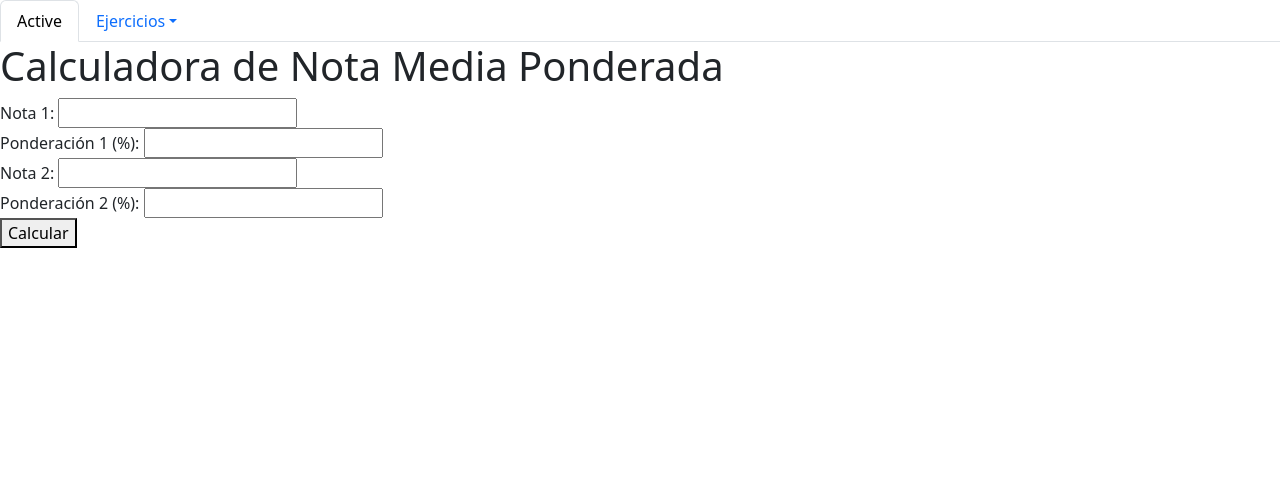
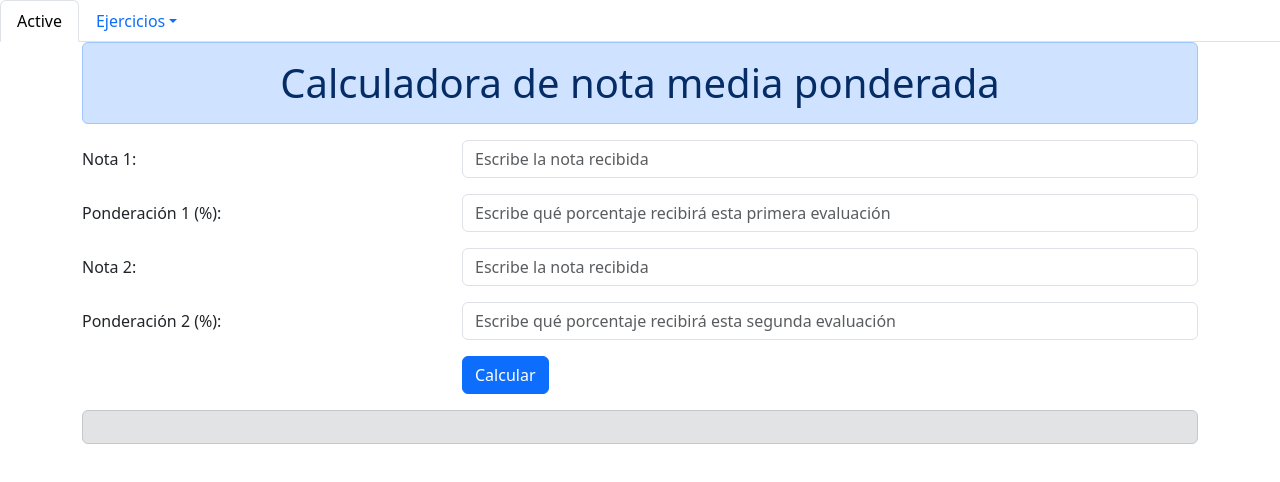
Before and after one commit to Rene-rlopez/estructurasDeControl-Dom, a plain HTML site: page ejercicio7.html in a window 1280 px wide. Drawn offline with nearby package versions, Linux system fonts and the light colour scheme.

Commit message:
bootstrap añadido a los ejercicios 3 y 7, autores añadidos al head de los ejercicios actuales y ejercicio 11 completo

```diff
--- a/ejercicio7.html
+++ b/ejercicio7.html
@@ -3,6 +3,7 @@
 <head>
     <meta charset="UTF-8">
     <meta name="viewport" content="width=device-width, initial-scale=1.0">
+    <meta name="author" content="René López">
     <!-- bootstrap -->
     <link href="https://cdn.jsdelivr.net/npm/bootstrap@5.3.0/dist/css/bootstrap.min.css" rel="stylesheet" integrity="sha384-9ndCyUaIbzAi2FUVXJi0CjmCapSmO7SnpJef0486qhLnuZ2cdeRhO02iuK6FUUVM" crossorigin="anonymous">
     <script src="https://kit.fontawesome.com/4b6524c5de.js" crossorigin="anonymous"></script>
@@ -35,26 +36,48 @@
             </li>
         </ul>
         </header>
-    <h1>Calculadora de Nota Media Ponderada</h1>
-    <label for="nota1">Nota 1:</label>
-    <input type="number" id="nota1" step="0.01">
-    <br>
+        <main>
+            <div class="container">
+                <h1 class="alert alert-primary text-center" role="alert">Calculadora de nota media ponderada</h1>
+                <div class="mb-3 row">
+                    <label for="nota1" class="col-4 col-form-label">Nota 1:</label>
+                    <div class="col-8">
+                        <input type="number" class="form-control" id="nota1" step="0.1" min="0" max="10" placeholder="Escribe la nota recibida">
+                    </div>
+                </div>
 
-    <label for="ponderacion1">Ponderación 1 (%):</label>
-    <input type="number" id="ponderacion1" step="0.01">
-    <br>
+                <div class="mb-3 row">
+                    <label for="ponderacion1" class="col-4 col-form-label">Ponderación 1 (%):</label>
+                    <div class="col-8">
+                        <input type="number" class="form-control" id="ponderacion1" step="0.1" min="10" max="100" placeholder="Escribe qué porcentaje recibirá esta primera evaluación">
+                    </div>
+                </div>
 
-    <label for="nota2">Nota 2:</label>
-    <input type="number" id="nota2" step="0.01">
-    <br>
+                <div class="mb-3 row">
+                    <label for="nota2" class="col-4 col-form-label">Nota 2:</label>
+                    <div class="col-8">
+                        <input type="number" class="form-control" id="nota2" step="0.1" min="0" max="10" placeholder="Escribe la nota recibida">
+                    </div>
+                </div>
 
-    <label for="ponderacion2">Ponderación 2 (%):</label>
-    <input type="number" id="ponderacion2" step="0.01">
-    <br>
+                <div class="mb-3 row">
+                    <label for="ponderacion2" class="col-4 col-form-label">Ponderación 2 (%):</label>
+                    <div class="col-8">
+                        <input type="number" class="form-control" id="ponderacion2" step="0.1" min="10" max="100" placeholder="Escribe qué porcentaje recibirá esta segunda evaluación">
+                    </div>
+                </div>
 
-    <button onclick="calcularNotaMediaPonderada()">Calcular</button>
-    <br>
-    <p id="resultado"></p>
+                <div class="mb-3 row">
+                    <div class="offset-sm-4 col-sm-8">
+                        <button class="btn btn-primary" onclick="calcularNotaMediaPonderada()">Calcular</button>
+                    </div>
+                </div>
+
+                <div class="alert alert-secondary">
+                    <div id="resultado"></div>
+                </div>
+            </div>
+        </main>
 
 </body>
 <script src="https://cdn.jsdelivr.net/npm/bootstrap@5.3.0/dist/js/bootstrap.bundle.min.js" integrity="sha384-geWF76RCwLtnZ8qwWowPQNguL3RmwHVBC9FhGdlKrxdiJJigb/j/68SIy3Te4Bkz" crossorigin="anonymous"></script>
```
Also changed, not shown: Ejercicio1.html (+2 -2 lines), Ejercicio5.html (+2 -2 lines), Ejercicio9.html (+4 -4 lines), assets/eje11.js (+21 -0 lines), ejercicio11.html (+25 -0 lines), ejercicio3.html (+38 -12 lines).
